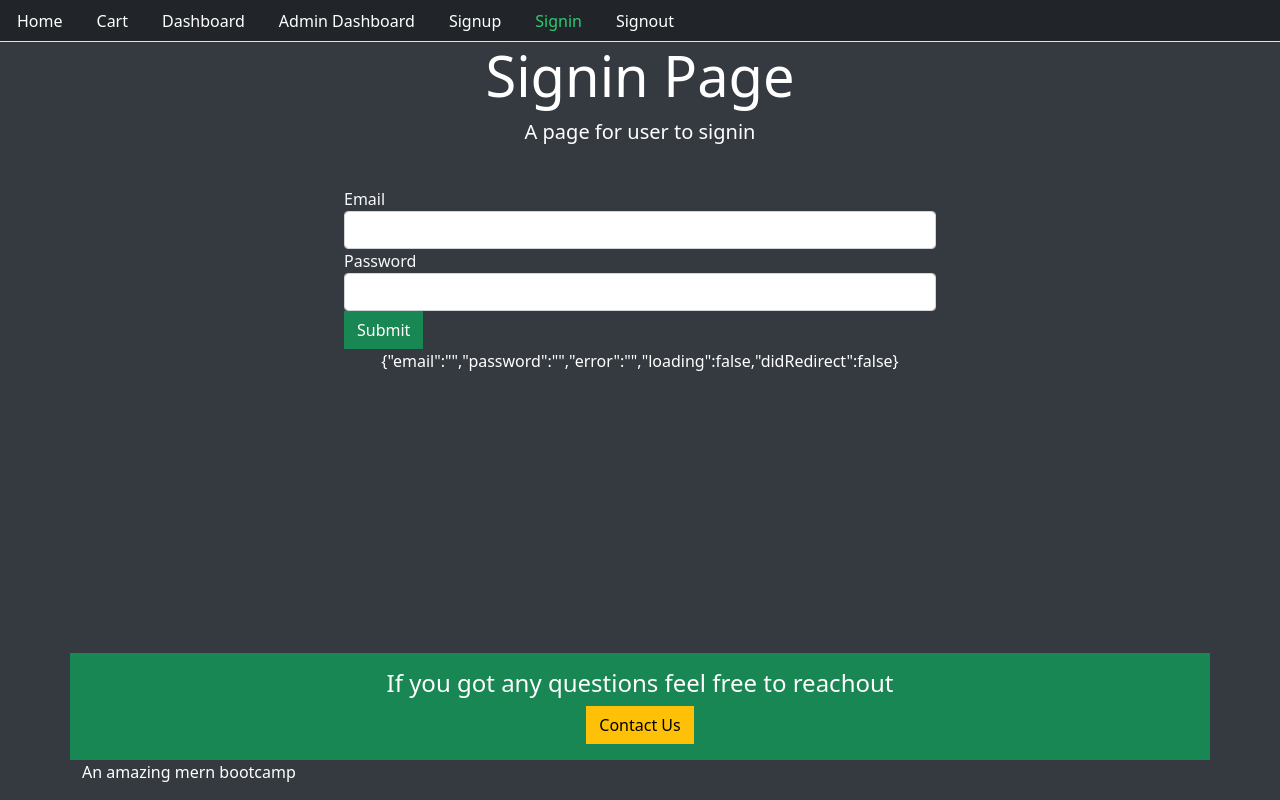
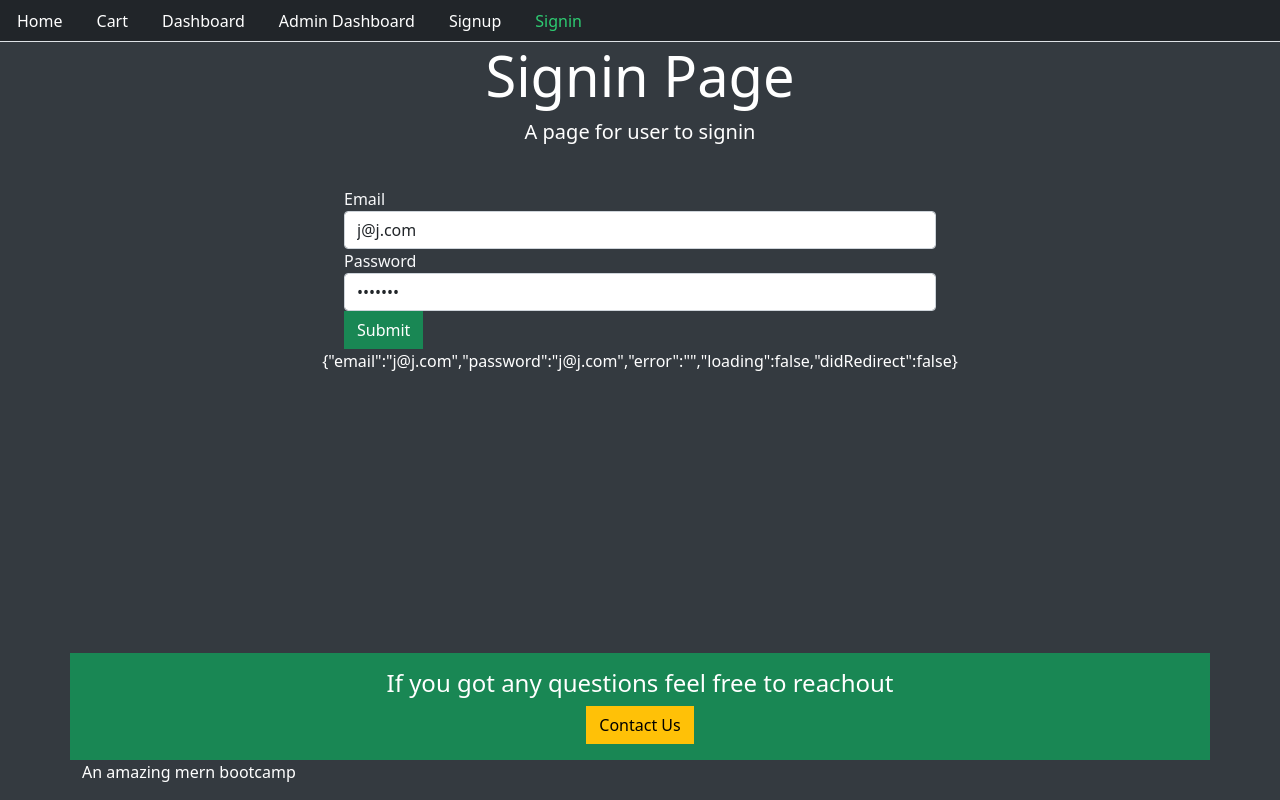
Before and after one commit to srkds/E-commerce-fronend, a React (Create React App) app: page /signin in a window 1280 px wide. Built offline with nearby package versions, Linux system fonts and the light colour scheme; no server answers.

Commit message:
🍊 add signout feature

```diff
--- a/src/auth/helper/index.js
+++ b/src/auth/helper/index.js
@@ -50,6 +50,8 @@ export const authenticate = (data, next) => {
 };
 
 /* SIGNOUT */
+// we are using next here because it allows us to handle callback
+// just after executing this method we can call our callback method
 export const signout = (next) => {
   if (typeof window !== "undefined") {
     localStorage.removeItem("jwt");
--- a/src/core/Menu.js
+++ b/src/core/Menu.js
@@ -1,5 +1,6 @@
 import React from "react";
 import { Link, withRouter } from "react-router-dom";
+import { isAuthenticated, signout } from "../auth/helper";
 
 const currentTab = (history, path) => {
   if (history.location.pathname === path) {
@@ -63,15 +64,21 @@ const Menu = ({ history }) => {
             Signin
           </Link>
         </li>
-        <li className="nav-item">
-          <Link
-            style={currentTab(history, "/signout")}
-            className="nav-link"
-            to="/"
-          >
-            Signout
-          </Link>
-        </li>
+        {isAuthenticated() && (
+          <li className="nav-item">
+            <span
+              className="nav-link text-warning"
+              onClick={() => {
+                signout(() => {
+                  // this is callback we are getting from middleware using next
+                  history.push("/"); //move to home
+                });
+              }}
+            >
+              Signout
+            </span>
+          </li>
+        )}
       </ul>
     </div>
   );
--- a/src/user/Signin.js
+++ b/src/user/Signin.js
@@ -5,8 +5,8 @@ import { signin, authenticate, isAuthenticated } from "../auth/helper";
 
 const Signin = () => {
   const [values, setValues] = useState({
-    email: "",
-    password: "",
+    email: "j@j.com",
+    password: "j@j.com",
     error: "",
     loading: false,
     didRedirect: false,
@@ -50,9 +50,9 @@ const Signin = () => {
         return <p>redirect to user dashboard</p>;
       }
     }
-    // if (isAuthenticated) {
-    //   return <Redirect to="/" />;
-    // }
+    if (isAuthenticated()) {
+      return <Redirect to="/" />;
+    }
   };
 
   /* METHOD: loading message */
```
Also changed, not shown: src/Routes.js (+10 -0 lines).
